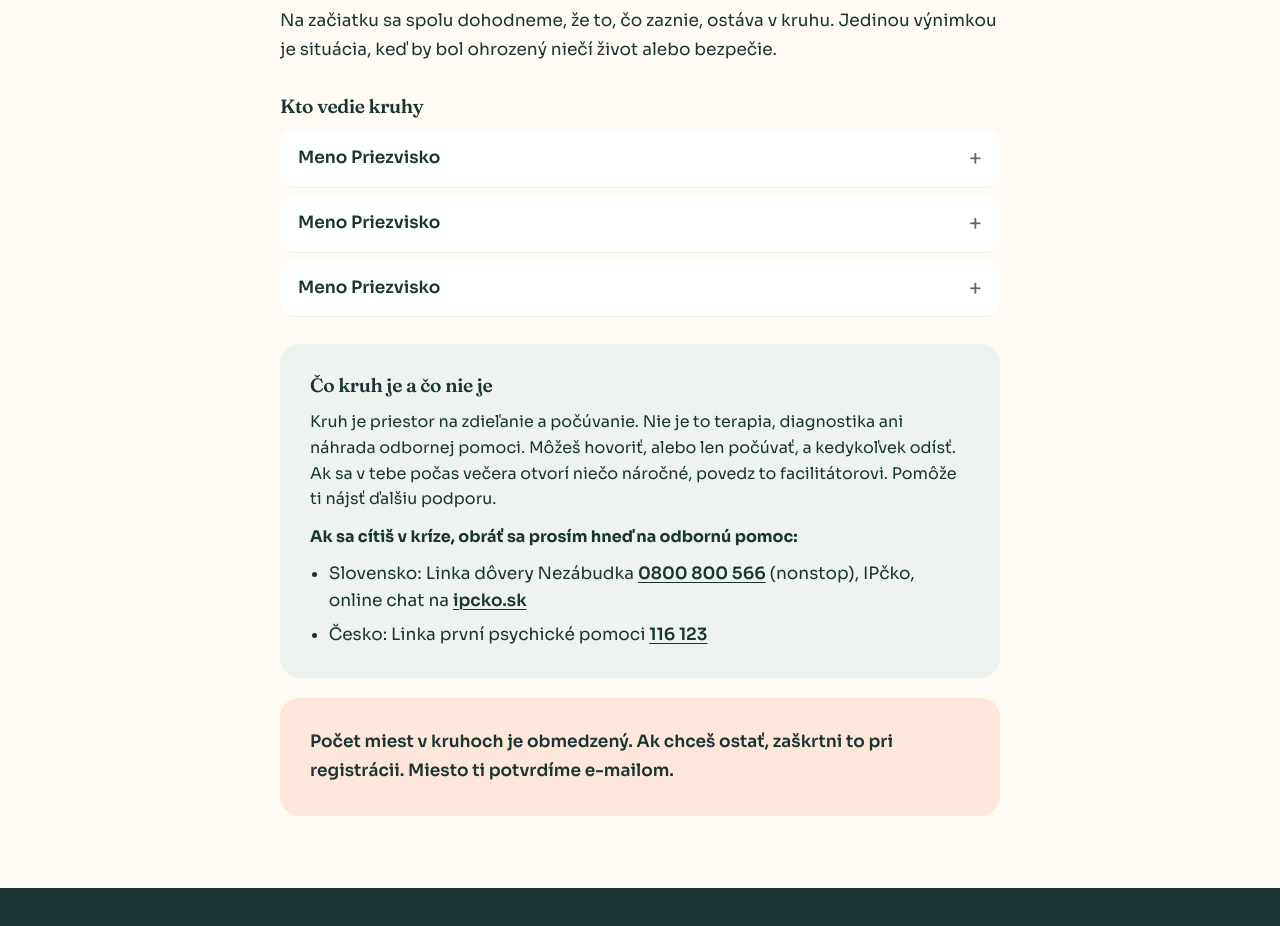
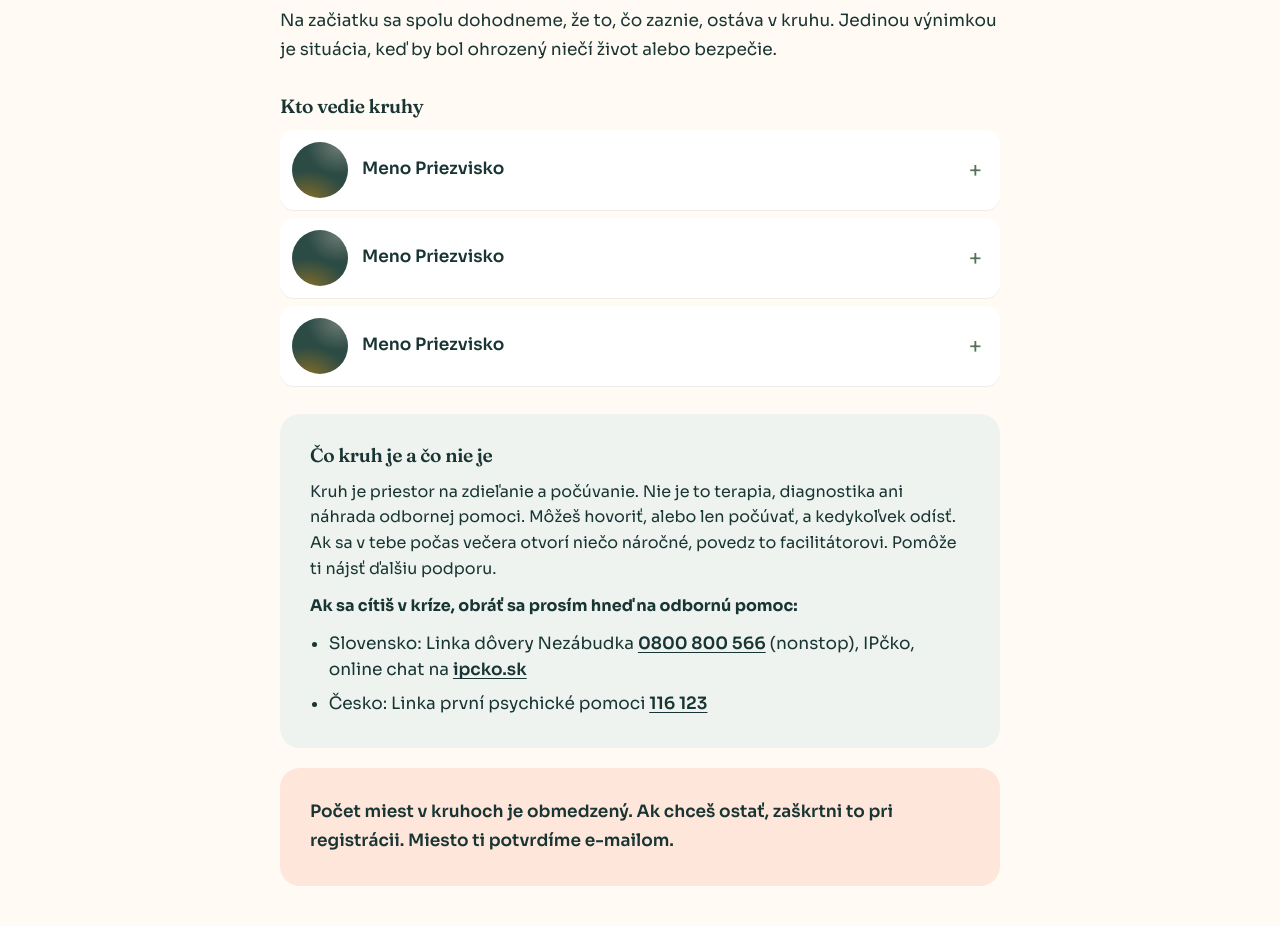
Before and after one commit to kompasregeneracie-create/kompas-web, a plain HTML site: page gabor-qa/index.html in a window 1280 px wide. Shown: the part 2740-3666 px from the top of the page. Drawn offline with Linux system fonts and the light colour scheme.

Commit message:
Gabor: zástupné fotky facilitátorov
Co-Authored-By: Claude Opus 5.5 <noreply@anthropic.com>
Claude-Session: https://claude.ai/code/session_011PuntBNBAenfWSCTaQj359

```diff
--- a/assets/kompas.css
+++ b/assets/kompas.css
@@ -500,7 +500,7 @@ section[id],div[id]{scroll-margin-top:84px}
 .lektori h3,.kruh-ramec h3{font-size:1.2rem;margin-bottom:12px}
 .lektori__zoznam{display:grid;gap:8px}
 .lektor{background:#fff;border-radius:14px;box-shadow:0 1px 0 rgba(24,53,51,.06)}
-.lektor summary{display:flex;align-items:baseline;gap:12px;flex-wrap:wrap;padding:14px 48px 14px 18px;cursor:pointer;list-style:none;position:relative;min-height:48px}
+.lektor summary{display:flex;align-items:center;gap:14px;padding:12px 48px 12px 12px;cursor:pointer;list-style:none;position:relative;min-height:48px}
 .lektor summary::-webkit-details-marker{display:none}
 .lektor summary::after{content:"+";position:absolute;right:18px;top:50%;transform:translateY(-50%);font-size:1.4rem;line-height:1;color:var(--salvia-text);transition:transform .25s var(--krivka)}
 .lektor[open] summary::after{transform:translateY(-50%) rotate(45deg)}
@@ -510,3 +510,7 @@ section[id],div[id]{scroll-margin-top:84px}
 .kruh-ramec p{margin-bottom:12px}
 .krizove-linky{margin:0;padding-left:1.1em;display:grid;gap:8px;line-height:1.55}
 .krizove-linky a{font-weight:600;color:var(--les)}
+.lektor__foto{flex:none;display:block;width:56px;height:56px;border-radius:50%;object-fit:cover;
+  background:radial-gradient(120% 90% at 28% 105%,rgba(255,156,0,.42),transparent 60%),radial-gradient(90% 80% at 82% 8%,rgba(255,230,219,.3),transparent 62%),#2b4b44}
+.lektor p{padding-left:82px}
+@media (max-width:420px){.lektor p{padding-left:18px}}
--- a/gabor-qa/index.html
+++ b/gabor-qa/index.html
@@ -127,18 +127,19 @@
 
     <div class="lektori">
       <h3>Kto vedie kruhy</h3>
-      <!-- ZÁSTUPNÉ: nahradiť podkladmi od facilitátorov (meno, 1–2 vety, odkaz, prípadne fotka). Jeden <details> = jeden facilitátor. -->
+      <!-- ZÁSTUPNÉ: nahradiť podkladmi od facilitátorov (meno, 1–2 vety, odkaz, prípadne fotka). Jeden <details> = jeden facilitátor.
+           FOTKA: <span class="lektor__foto" …></span> nahradiť týmto: <img class="lektor__foto" src="meno.jpg" alt="Meno Priezvisko" width="112" height="112"> -->
       <div class="lektori__zoznam">
           <details class="lektor">
-            <summary><span class="lektor__meno">Meno Priezvisko</span></summary>
+            <summary><span class="lektor__foto" role="img" aria-label="Fotka facilitátora"></span><span class="lektor__meno">Meno Priezvisko</span></summary>
             <p>Jedna až dve vety o&nbsp;facilitátorovi: s&nbsp;kým pracuje a&nbsp;ako sa dostal ku Compassionate Inquiry. <a href="#">Viac o&nbsp;ňom</a></p>
           </details>
           <details class="lektor">
-            <summary><span class="lektor__meno">Meno Priezvisko</span></summary>
+            <summary><span class="lektor__foto" role="img" aria-label="Fotka facilitátora"></span><span class="lektor__meno">Meno Priezvisko</span></summary>
             <p>Jedna až dve vety o&nbsp;facilitátorovi: s&nbsp;kým pracuje a&nbsp;ako sa dostal ku Compassionate Inquiry. <a href="#">Viac o&nbsp;ňom</a></p>
           </details>
           <details class="lektor">
-            <summary><span class="lektor__meno">Meno Priezvisko</span></summary>
+            <summary><span class="lektor__foto" role="img" aria-label="Fotka facilitátora"></span><span class="lektor__meno">Meno Priezvisko</span></summary>
             <p>Jedna až dve vety o&nbsp;facilitátorovi: s&nbsp;kým pracuje a&nbsp;ako sa dostal ku Compassionate Inquiry. <a href="#">Viac o&nbsp;ňom</a></p>
           </details>
       </div>
```
